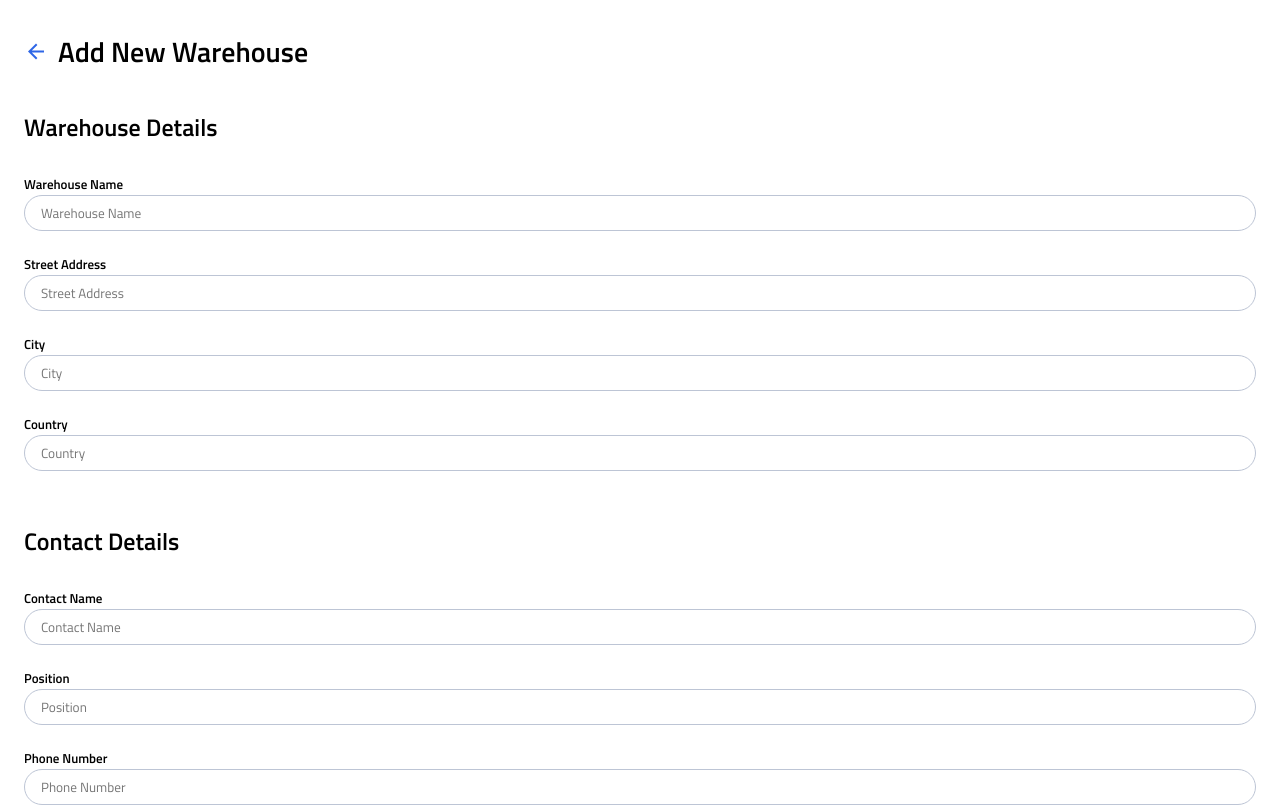
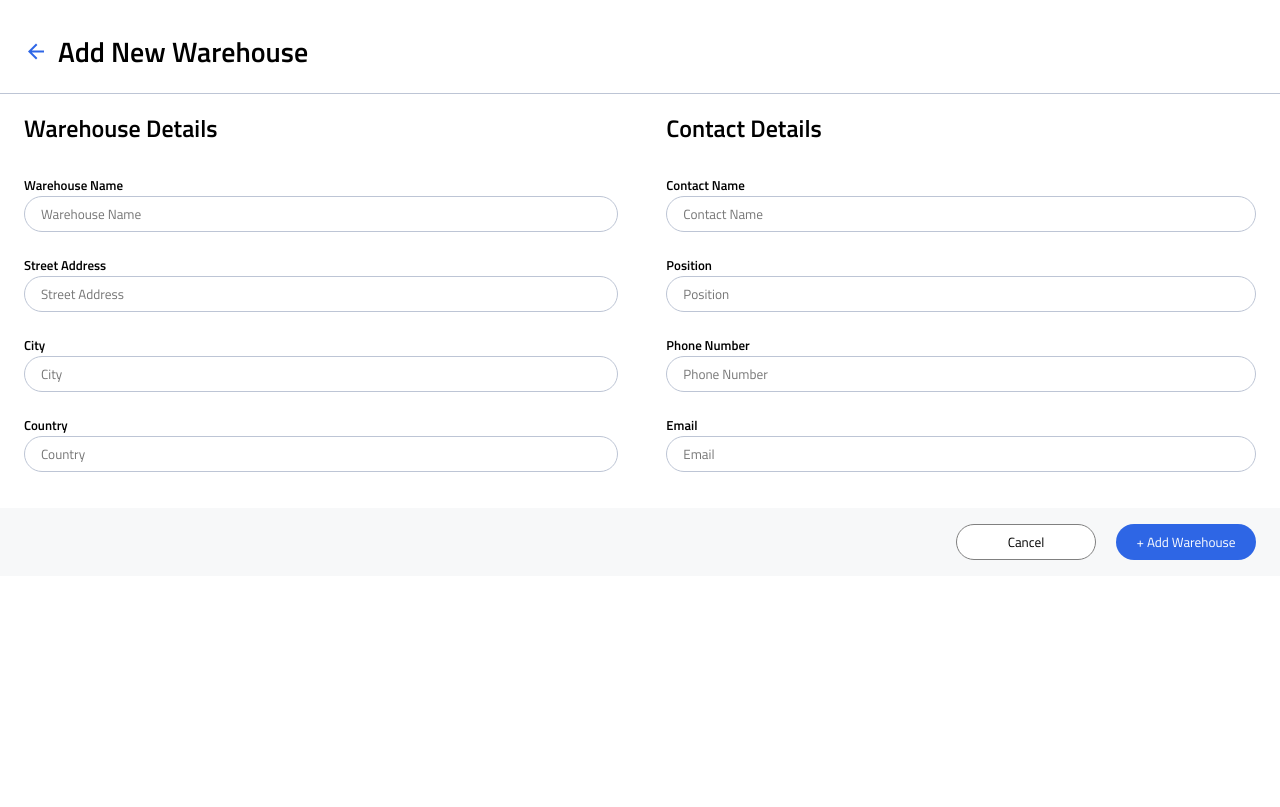
Before and after one commit to Ollie-C/stocker, a React (Create React App) app: page / in a window 1280 px wide. Shown: the top 807 px of the page. Built offline with nearby package versions, Linux system fonts and the light colour scheme.

Commit message:
Added tablet responsive styling for add warehouse

```diff
--- a/src/Components/AddWarehouse/AddWarehouse.scss
+++ b/src/Components/AddWarehouse/AddWarehouse.scss
@@ -8,6 +8,9 @@ $padding-mobile: 2.4rem;
 .header {
   display: flex;
   padding: 3rem $padding-mobile 2rem $padding-mobile;
+  @include tablet {
+    border-bottom: 1px solid $secondary-colour-2;
+  }
   &__title {
     font-weight: 600;
     font-size: 2.8rem;
@@ -16,9 +19,13 @@ $padding-mobile: 2.4rem;
 }
 
 .form {
+  @include tablet {
+    display: flex;
+  }
   &__fields {
     padding: 1.6rem $padding-mobile;
   }
+
   &__title {
     padding-bottom: 2.6rem;
   }
@@ -39,12 +46,18 @@ $padding-mobile: 2.4rem;
     justify-content: space-between;
     padding: 1.6rem $padding-mobile;
     background-color: $background-colour-2;
+    @include tablet {
+      justify-content: flex-end;
+    }
   }
 
   &__button {
     @include form-button;
     &--blue {
       @include form-button-blue;
+      @include tablet {
+        margin-left: 2rem;
+      }
     }
   }
 }
```
